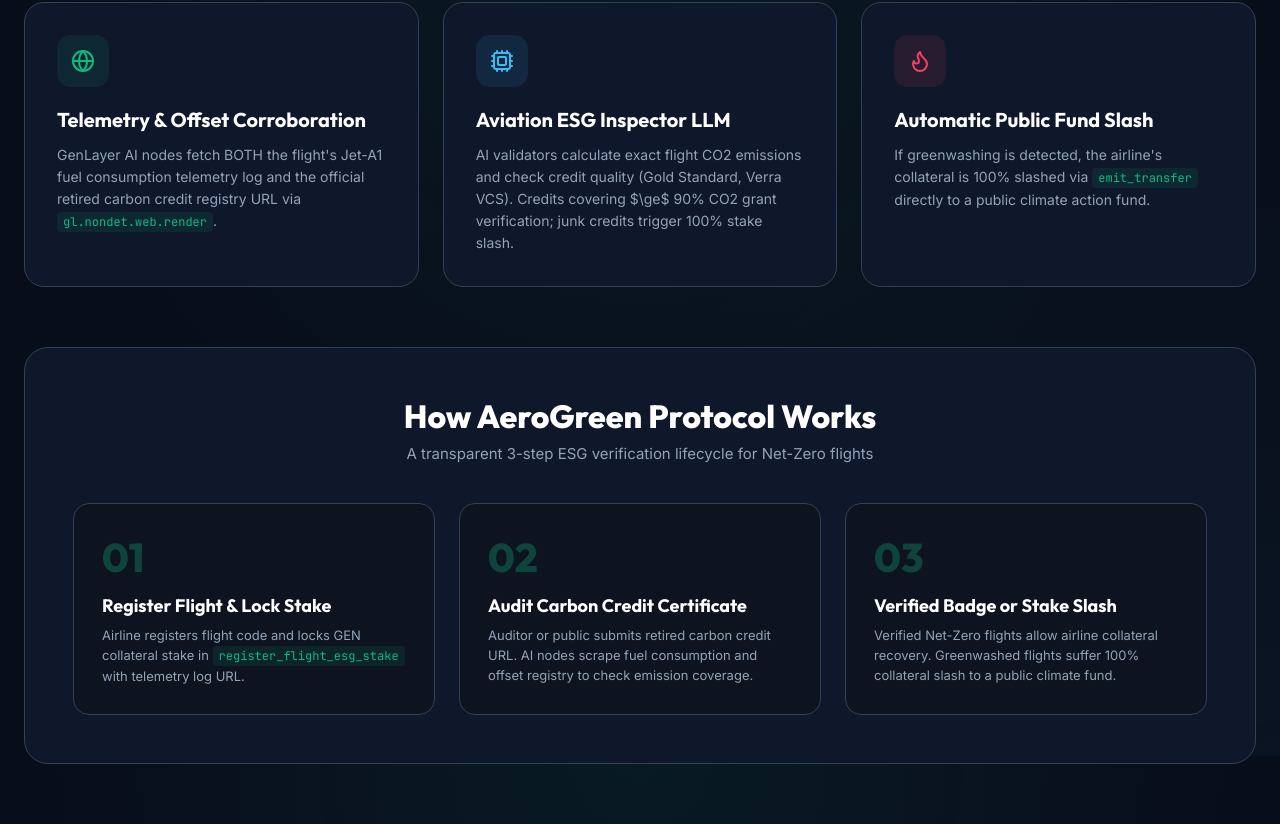
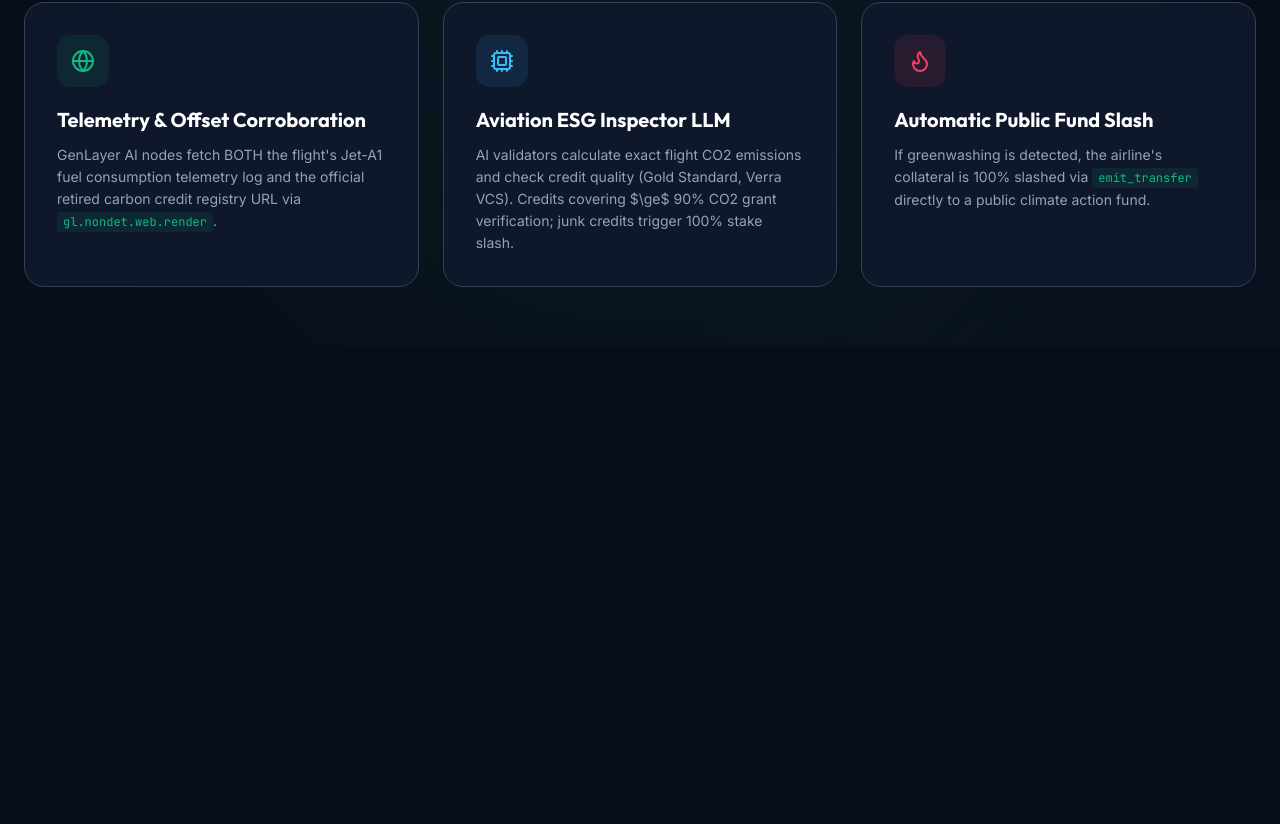
Before and after one commit to Tannpd/aerogreen, a React (Vite) app in the folder frontend/: page / in a window 1280 px wide. Shown: the part 844-1668 px from the top of the page. After the commit the page ends 1191 px from the top, so only its background shows below. Built offline with nearby package versions, Linux system fonts and the light colour scheme.

Commit message:
fix: update mock URLs to aerogreen-app.vercel.app domain

```diff
--- a/frontend/src/App.jsx
+++ b/frontend/src/App.jsx
@@ -19,10 +19,7 @@
   Cpu,
   ArrowRight,
   Shield,
-  Leaf,
   Flame,
-  Check,
-  XCircle,
   Award
 } from 'lucide-react';
 
@@ -48,7 +45,7 @@
 
   // Form inputs
   const [flightCodeInput, setFlightCodeInput] = useState('VN-302');
-  const [logUrlInput, setLogUrlInput] = useState('https://aerogreen.vercel.app/mock_flight_telemetry_log.txt');
+  const [logUrlInput, setLogUrlInput] = useState('https://aerogreen-app.vercel.app/mock_flight_telemetry_log.txt');
   const [stakeAmountInput, setStakeAmountInput] = useState('10.0');
   const [carbonRegistryUrlInput, setCarbonRegistryUrlInput] = useState('');
 
@@ -67,7 +64,7 @@
     try {
       await registerFlightEsgStake(flightCodeInput, logUrlInput, stakeAmountInput);
       setFlightCodeInput('VN-302');
-      setLogUrlInput('https://aerogreen.vercel.app/mock_flight_telemetry_log.txt');
+      setLogUrlInput('https://aerogreen-app.vercel.app/mock_flight_telemetry_log.txt');
       setStakeAmountInput('10.0');
       setActiveTab('REGISTRY');
       setSelectedFlightId(0);
@@ -100,7 +97,6 @@
   // Compute stat summary metrics
   const verifiedCount = flights.filter(f => f.status === 'VERIFIED' || f.status === 'RECOVERED').length;
   const slashedCount = flights.filter(f => f.status === 'SLASHED').length;
-  const registeredCount = flights.filter(f => f.status === 'REGISTERED').length;
 
   return (
     <div className="app-container">
@@ -288,32 +284,6 @@
               </p>
             </div>
           </div>
-
-          {/* How It Works Section */}
-          <div className="how-it-works-panel">
-            <h2 className="section-heading">How AeroGreen Protocol Works</h2>
-            <p className="section-sub">A transparent 3-step ESG verification lifecycle for Net-Zero flights</p>
-
-            <div className="steps-container">
-              <div className="step-box">
-                <div className="step-number">01</div>
-                <h4 className="step-title">Register Flight & Lock Stake</h4>
-                <p className="step-desc">Airline registers flight code and locks GEN collateral stake in <code className="code-tag">register_flight_esg_stake</code> with telemetry log URL.</p>
-              </div>
-
-              <div className="step-box">
-                <div className="step-number">02</div>
-                <h4 className="step-title">Audit Carbon Credit Certificate</h4>
-                <p className="step-desc">Auditor or public submits retired carbon credit URL. AI nodes scrape fuel consumption and offset registry to check emission coverage.</p>
-              </div>
-
-              <div className="step-box">
-                <div className="step-number">03</div>
-                <h4 className="step-title">Verified Badge or Stake Slash</h4>
-                <p className="step-desc">Verified Net-Zero flights allow airline collateral recovery. Greenwashed flights suffer 100% collateral slash to a public climate fund.</p>
-              </div>
-            </div>
-          </div>
         </div>
       )}
 
@@ -393,7 +363,7 @@
                     <label className="form-label">FLIGHT FUEL TELEMETRY LOG URL</label>
                     <input
                       type="text"
-                      placeholder="https://aerogreen.vercel.app/mock_flight_telemetry_log.txt"
+                      placeholder="https://aerogreen-app.vercel.app/mock_flight_telemetry_log.txt"
                       value={logUrlInput}
                       onChange={(e) => setLogUrlInput(e.target.value)}
                       className="form-input"
@@ -595,7 +565,7 @@
                                 <button
                                   type="button"
                                   className="preset-btn preset-btn-emerald"
-                                  onClick={() => setCarbonRegistryUrlInput('https://aerogreen.vercel.app/mock_valid_carbon_offset.txt')}
+                                  onClick={() => setCarbonRegistryUrlInput('https://aerogreen-app.vercel.app/mock_valid_carbon_offset.txt')}
                                 >
                                   <Award size={14} />
                                   + Fill Valid Offset Certificate (Verify Flight)
@@ -604,7 +574,7 @@
                                 <button
                                   type="button"
                                   className="preset-btn preset-btn-rose"
-                                  onClick={() => setCarbonRegistryUrlInput('https://aerogreen.vercel.app/mock_junk_carbon_offset.txt')}
+                                  onClick={() => setCarbonRegistryUrlInput('https://aerogreen-app.vercel.app/mock_junk_carbon_offset.txt')}
                                 >
                                   <Flame size={14} />
                                   + Fill Junk Offset Certificate (Trigger 100% Slash)
@@ -616,8 +586,8 @@
                                   <label className="form-label">RETIRED CARBON CREDIT CERTIFICATE URL (Verra, Gold Standard Registry)</label>
                                   <input
                                     type="text"
-                                    placeholder="https://aerogreen.vercel.app/mock_valid_carbon_offset.txt"
-                                    value={carbonRegistryUrlInput || 'https://aerogreen.vercel.app/mock_valid_carbon_offset.txt'}
+                                    placeholder="https://aerogreen-app.vercel.app/mock_valid_carbon_offset.txt"
+                                    value={carbonRegistryUrlInput || 'https://aerogreen-app.vercel.app/mock_valid_carbon_offset.txt'}
                                     onChange={(e) => setCarbonRegistryUrlInput(e.target.value)}
                                     className="form-input"
                                     required
@@ -640,7 +610,7 @@
                               </form>
 
                               {/* Airline Recover Stake Button */}
-                              {address.toLowerCase() === selectedFlight.airline.toLowerCase() && selectedFlight.status === 'VERIFIED' && Number(selectedFlight.esg_stake) > 0 && (
+                              {address && address.toLowerCase() === selectedFlight.airline.toLowerCase() && selectedFlight.status === 'VERIFIED' && Number(selectedFlight.esg_stake) > 0 && (
                                 <div style={{ borderTop: '1px dashed var(--border-color)', paddingTop: '16px' }}>
                                   <div style={{ fontSize: '12px', color: 'var(--text-muted)', marginBottom: '8px' }}>
                                     STAKE RECOVERY: Verified Net-Zero flight. Airline is eligible to recover collateral stake.
@@ -662,7 +632,7 @@
                               <div style={{ background: '#0D131F', padding: '20px', borderRadius: '12px', border: '1px solid var(--border-color)', color: 'var(--primary-emerald)', textAlign: 'center', fontSize: '13px', fontWeight: 600, marginBottom: '16px' }}>
                                 Authentic Carbon Offset Verified! Flight is Certified Net-Zero.
                               </div>
-                              {address.toLowerCase() === selectedFlight.airline.toLowerCase() && Number(selectedFlight.esg_stake) > 0 && (
+                              {address && address.toLowerCase() === selectedFlight.airline.toLowerCase() && Number(selectedFlight.esg_stake) > 0 && (
                                 <button
                                   onClick={handleRecoverStake}
                                   className="btn-primary"
```
